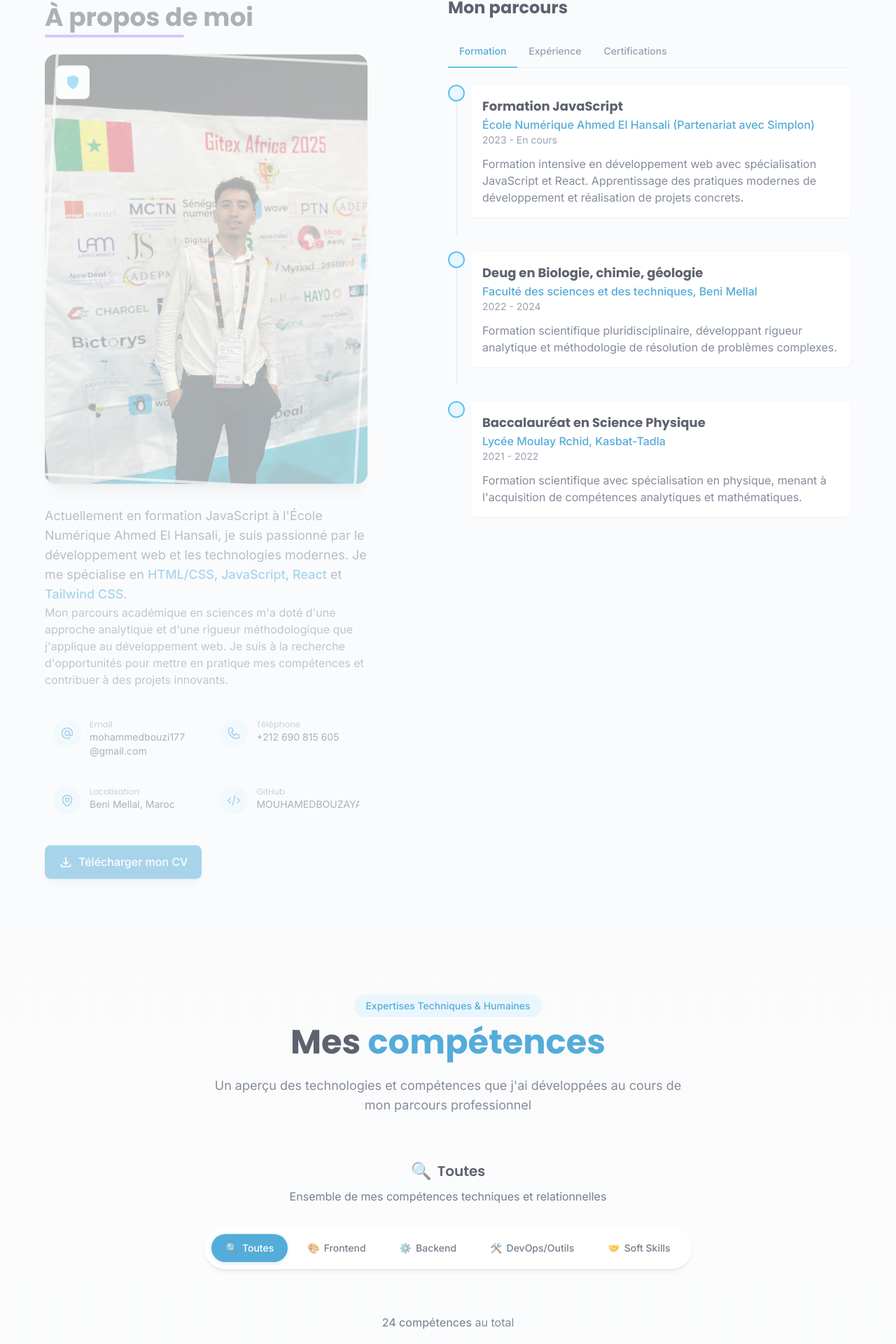
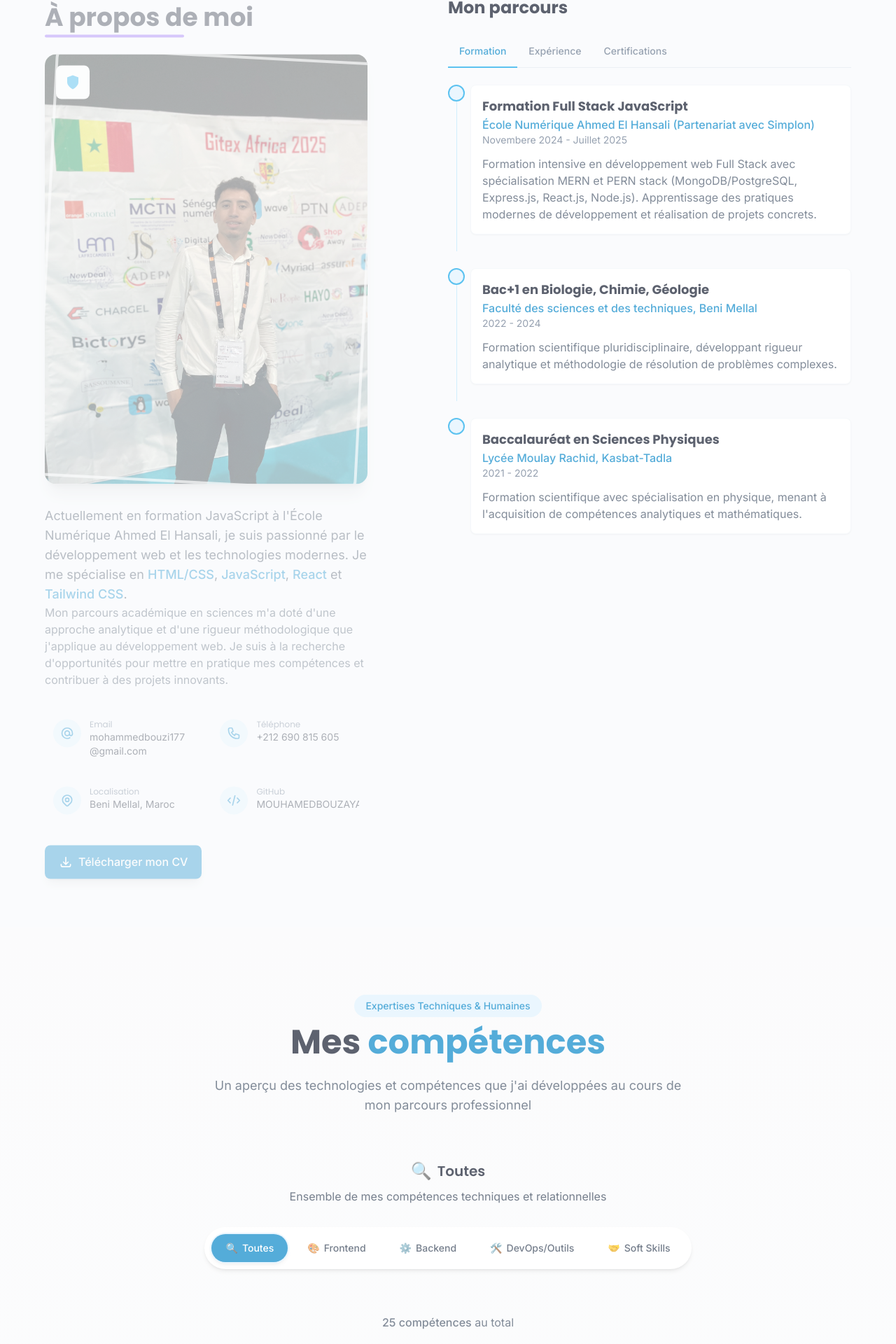
Before and after one commit to MOUHAMEDBOUZAYAN/MY-Porfolio, a React (Vite) app in the folder portfolio-react/: page / in a window 1280 px wide. Shown: the part 885-2805 px from the top of the page at 70% size. Built offline with nearby package versions, Linux system fonts and the light colour scheme.

Commit message:
feat: add @heroicons/react dependency and update AboutSection, ProjectsSection, and SkillsSection with new content and links

```diff
--- a/portfolio-react/package.json
+++ b/portfolio-react/package.json
@@ -11,6 +11,7 @@
   },
   "dependencies": {
     "@emailjs/browser": "^4.4.1",
+    "@heroicons/react": "^2.2.0",
     "framer-motion": "^12.10.0",
     "react": "^19.1.0",
     "react-dom": "^19.1.0"
--- a/portfolio-react/src/sections/AboutSection.jsx
+++ b/portfolio-react/src/sections/AboutSection.jsx
@@ -80,20 +80,20 @@ const AboutSection = () => {
   const tabContents = {
     education: [
       {
-        degree: 'Formation JavaScript',
+        degree: 'Formation Full Stack JavaScript',
         institution: 'École Numérique Ahmed El Hansali (Partenariat avec Simplon)',
-        period: '2023 - En cours',
-        description: 'Formation intensive en développement web avec spécialisation JavaScript et React. Apprentissage des pratiques modernes de développement et réalisation de projets concrets.',
+        period: 'Novembere 2024 - Juillet 2025',
+        description: 'Formation intensive en développement web Full Stack avec spécialisation MERN et PERN stack (MongoDB/PostgreSQL, Express.js, React.js, Node.js). Apprentissage des pratiques modernes de développement et réalisation de projets concrets.',
       },
       {
-        degree: 'Deug en Biologie, chimie, géologie',
+        degree: 'Bac+1 en Biologie, Chimie, Géologie',
         institution: 'Faculté des sciences et des techniques, Beni Mellal',
         period: '2022 - 2024',
         description: 'Formation scientifique pluridisciplinaire, développant rigueur analytique et méthodologie de résolution de problèmes complexes.',
       },
       {
-        degree: 'Baccalauréat en Science Physique',
-        institution: 'Lycée Moulay Rchid, Kasbat-Tadla',
+        degree: 'Baccalauréat en Sciences Physiques',
+        institution: 'Lycée Moulay Rachid, Kasbat-Tadla',
         period: '2021 - 2022',
         description: 'Formation scientifique avec spécialisation en physique, menant à l\'acquisition de compétences analytiques et mathématiques.',
       },
@@ -106,18 +106,36 @@ const AboutSection = () => {
         description: 'Création d\'un portfolio personnel en utilisant React, Tailwind CSS et des animations modernes pour mettre en valeur mes compétences et projets.',
       },
       {
-        title: 'Développeur Web Full Stack – LIADTECH',
-        company: 'LIADTECH',
-        period: '2025 – Présent',
+        title: 'Développeur Web Full Stack',
+        company: 'Liadtech',
+        period: 'Août 2025 - Octobre 2025',
         description: 'Développement d’applications web avec la stack PERN (PostgreSQL, Express.js, React.js, Node.js) et mise en œuvre de fonctionnalités front-end et back-end.',
       },
     ],
     certifications: [
       {
-        name: 'Formation JavaScript & React',
-        issuer: 'École Numérique Ahmed El Hansali',
-        date: '2023 - En cours',
-        description: 'Certification en cours dans le développement d\'applications web modernes avec JavaScript, React et Node.js.',
+        name: 'JavaScript (Intermediate)',
+        issuer: 'HackerRank',
+        date: 'Juin 2025',
+        description: 'Validation des compétences en gestion de la mémoire, modèle de concurrence, boucle d\'événements, et résolution de problèmes en JavaScript.',
+      },
+      {
+        name: 'Node.js (Intermediate)',
+        issuer: 'HackerRank',
+        date: 'Juin 2025',
+        description: 'Évaluation des connaissances en programmation orientée événement, développement backend, et gestion de la concurrence avec Node.js.',
+      },
+      {
+        name: 'REST API (Intermediate)',
+        issuer: 'HackerRank',
+        date: 'Juin 2025',
+        description: 'Certification couvrant la conception et le développement d\'API RESTful, incluant méthodes HTTP, tests API, et services web.',
+      },
+      {
+        name: 'Frontend Developer (React)',
+        issuer: 'HackerRank',
+        date: 'Juillet 2025',
+        description: 'Validation des compétences en React.js, JavaScript ES6+, Tailwind CSS, et développement d\'interfaces modernes et réactives.',
       },
     ],
   };
--- a/portfolio-react/src/sections/ProjectsSection.jsx
+++ b/portfolio-react/src/sections/ProjectsSection.jsx
@@ -138,7 +138,7 @@ const ProjectsSection = () => {
       image: Quize,
       technologies: ["React", "TypeScript", "Tailwind CSS", "Node.js", "Express", "MongoDB"],
       category: "fullstack",
-      githubLink: "https://github.com/MOUHAMEDBOUZAYAN/analytics-dashboard",
+      githubLink: "https://github.com/MOUHAMEDBOUZAYAN/Application-de-Quiz.git",
       liveLink: "#",
       featured: false
     },
@@ -150,7 +150,7 @@ const ProjectsSection = () => {
       technologies: ["React Native", "Expo Go", "Node.js", "Express", "Socket.IO", "MongoDB", "JWT"],
       category: "fullstack",
       githubLink: "https://github.com/MOUHAMEDBOUZAYAN/Application-de-Messagerie.git",
-      liveLink: "#",
+      liveLink: "https://github.com/MOUHAMEDBOUZAYAN/Application-de-Messagerie.git",
       featured: false
     },
     {
@@ -161,7 +161,7 @@ const ProjectsSection = () => {
       technologies: ["React", "Node.js", "Express", "MongoDB", "Tailwind CSS", "JWT", "React Query"],
       category: "fullstack",
       githubLink: "https://github.com/MOUHAMEDBOUZAYAN/Jury-Blanc-.git",
-      liveLink: "#",
+      liveLink: "https://constructionxpert.netlify.app",
       featured: false
     }
   ]
--- a/portfolio-react/src/sections/SkillsSection.jsx
+++ b/portfolio-react/src/sections/SkillsSection.jsx
@@ -222,6 +222,15 @@ const SkillsSection = () => {
       description: 'Configuration avancée d\'environnements de développement',
       experience: 'Extensions, linting, formatage et personnalisation pour une productivité maximale',
       tags: ['Extensions', 'Linting', 'Snippets', 'Productivity']
+    },
+    {
+      name: 'Azure DevOps',
+      level: 70,
+      category: 'devops',
+      icon: '☁️',
+      description: 'Plateforme de développement et déploiement cloud Microsoft',
+      experience: 'Gestion de projets, pipelines CI/CD, intégration continue et déploiement avec Azure DevOps',
+      tags: ['Pipelines', 'Boards', 'Repos', 'Test Plans', 'Artifacts']
     },
 
     // Compétences relationnelles
```
Also changed, not shown: 1 other file (tests, documents, lock files or other folders).
